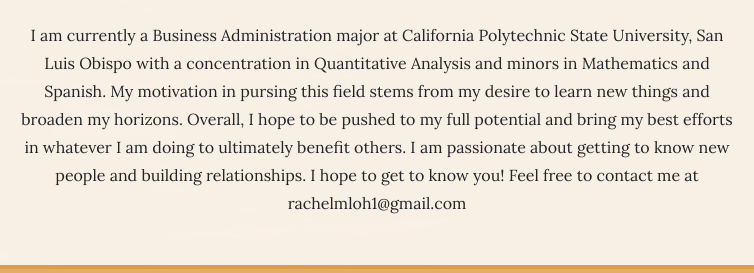
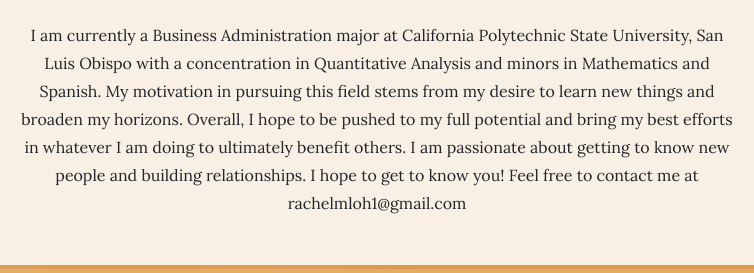
Before and after one commit to rachelmloh1/rachelmloh1.github.io, a website: page main/index.html in a window 1280 px wide. Shown: the part 1233-1506 px from the top of the page, 263-1017 px from the left. Drawn offline with Linux system fonts and the light colour scheme.

Commit message:
Update index.html

```diff
--- a/main/index.html
+++ b/main/index.html
@@ -85,7 +85,7 @@
               <span class="section-heading-upper">An Overview</span>
               <span class="section-heading-lower">Who am I?</span>
             </h2>
-            <p class="mb-0">I am currently a Business Administration major at California Polytechnic State University, San Luis Obispo with a concentration in Quantitative Analysis and minors in Mathematics and Spanish. My motivation in pursing this field stems from my desire to learn new things and broaden my horizons. Overall, I hope to be pushed to my full potential and bring my best efforts in whatever I am doing to ultimately benefit others. I am passionate about getting to know new people and building relationships. I hope to get to know you! Feel free to contact me at rachelmloh1@gmail.com </p>
+            <p class="mb-0">I am currently a Business Administration major at California Polytechnic State University, San Luis Obispo with a concentration in Quantitative Analysis and minors in Mathematics and Spanish. My motivation in pursuing this field stems from my desire to learn new things and broaden my horizons. Overall, I hope to be pushed to my full potential and bring my best efforts in whatever I am doing to ultimately benefit others. I am passionate about getting to know new people and building relationships. I hope to get to know you! Feel free to contact me at rachelmloh1@gmail.com </p>
           </div>
         </div>
       </div>
```
